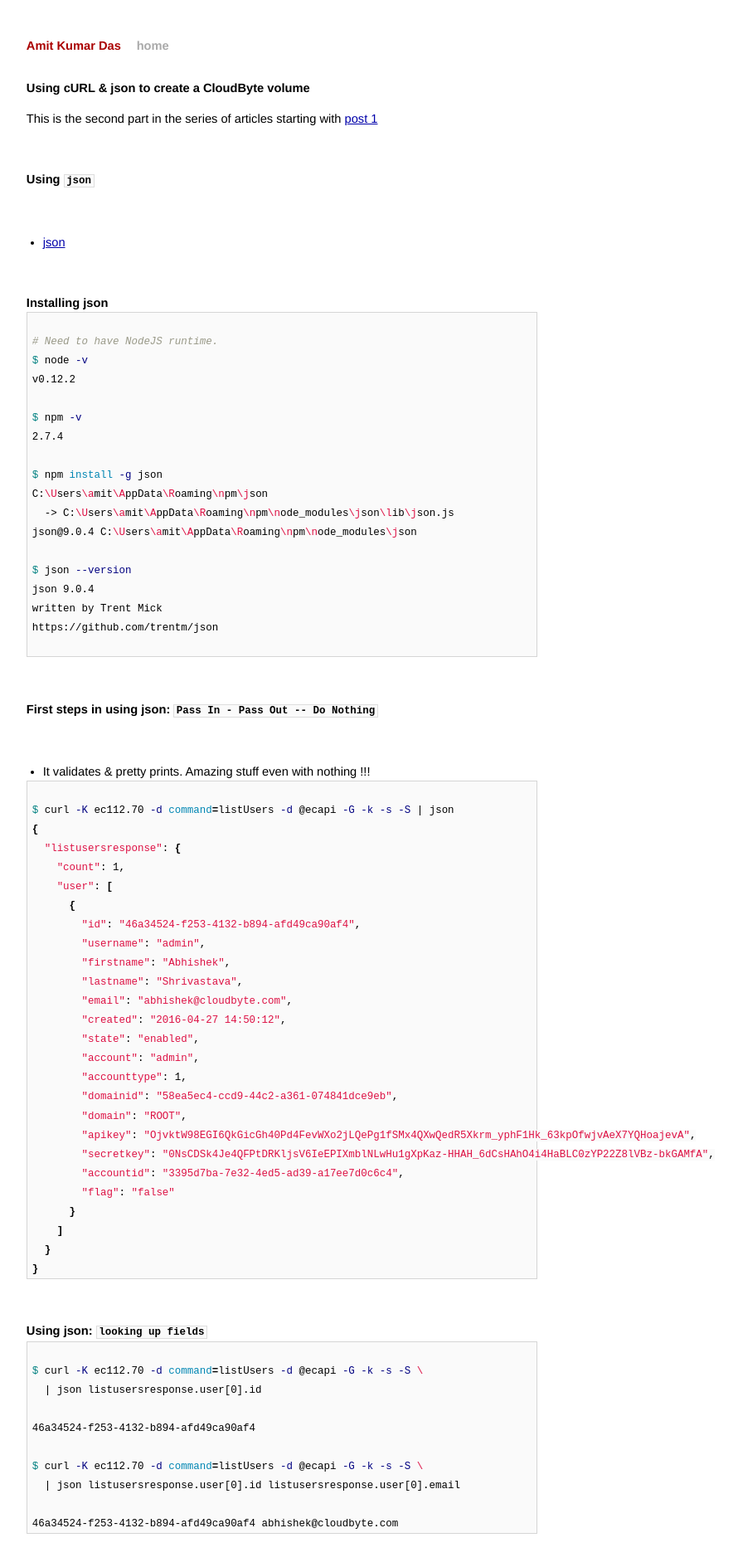
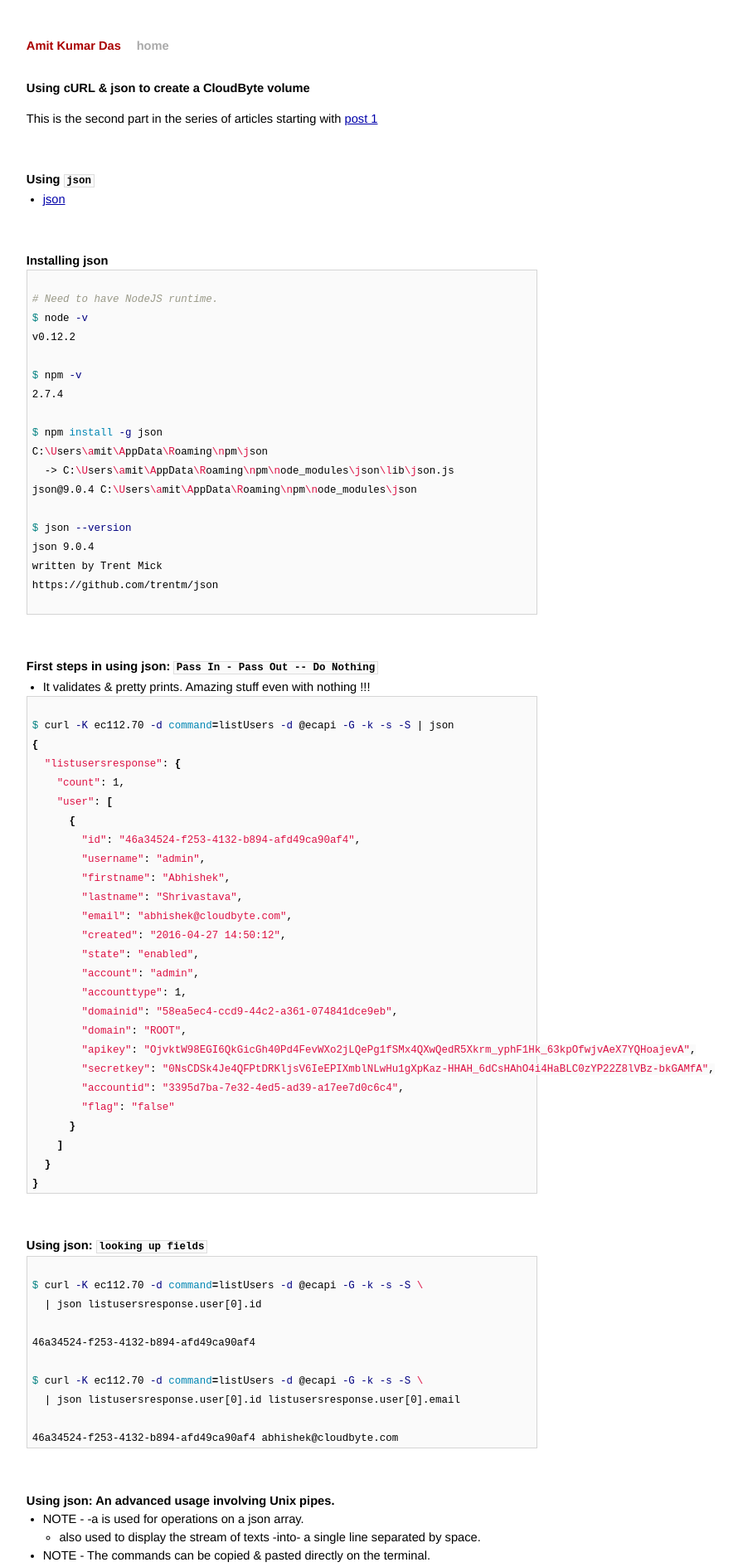
Before and after one commit to AmitKumarDas/amitkumardas.github.io, a Jekyll site: the page built from _posts/2016-07-02-using-curl-and-json-to-create-a-cloudbyte-volume.md, in a window 1280 px wide. Shown: the top 1889 px of the page at 83% size, without its empty margins (300-1190 px from the left). Built offline with Jekyll 4.4.1, drawn with Linux system fonts in a browser that asks for light colours.

Commit message:
Update 2016-07-02-using-curl-and-json-to-create-a-cloudbyte-volume.md

````diff
--- a/_posts/2016-07-02-using-curl-and-json-to-create-a-cloudbyte-volume.md
+++ b/_posts/2016-07-02-using-curl-and-json-to-create-a-cloudbyte-volume.md
@@ -11,8 +11,6 @@ title: Using cURL & json to create a CloudByte volume
 <br/>
 
 ## Using ```json```
-
-<br />
 
 - [json](http://trentm.com/json/)
 
@@ -44,8 +42,6 @@ https://github.com/trentm/json
 <br />
 
 ## First steps in using json: ```Pass In - Pass Out -- Do Nothing```
-
-<br />
 
 - It validates & pretty prints. Amazing stuff even with nothing !!!
 
@@ -98,8 +94,6 @@ $ curl -K ec112.70 -d command=listUsers -d @ecapi -G -k -s -S \
 <br />
 
 ## Using json: An advanced usage involving Unix pipes.
-
-<br />
 
 - NOTE - -a is used for operations on a json array.
   - also used to display the stream of texts -into- a single line separated by space.
@@ -203,8 +197,6 @@ abhishek@cloudbyte.com
 <br />
 
 ## Billion dollar task: ```Create an ElastiStor ISCSI volume using json & cURL```
-
-<br />
 
 - ASSUMPTIONS:
   - The VSM Name & Account Name are provided.
@@ -315,8 +307,6 @@ d9a86229-9698-382a-a240-ff26b489a1f0 VSMTEST2
 
 ### Step 1 till 4 i.e. listAccount till ```addQosGroup```
 
-<br />
-
 - NOTE - We have **set the IOPS to 0** here as IOPS were not available in my EC.
 
 ```bash
@@ -415,8 +405,6 @@ $ curl -K ec112.70  -d command=queryAsyncJobResult \
 
 ### Step 1 till 6 i.e. ```listAccount``` till ```queryAsyncJobResult```
 
-<br />
-
 - NOTE - We have used ```sleep``` to handle this async call.
 
 ```bash
````
